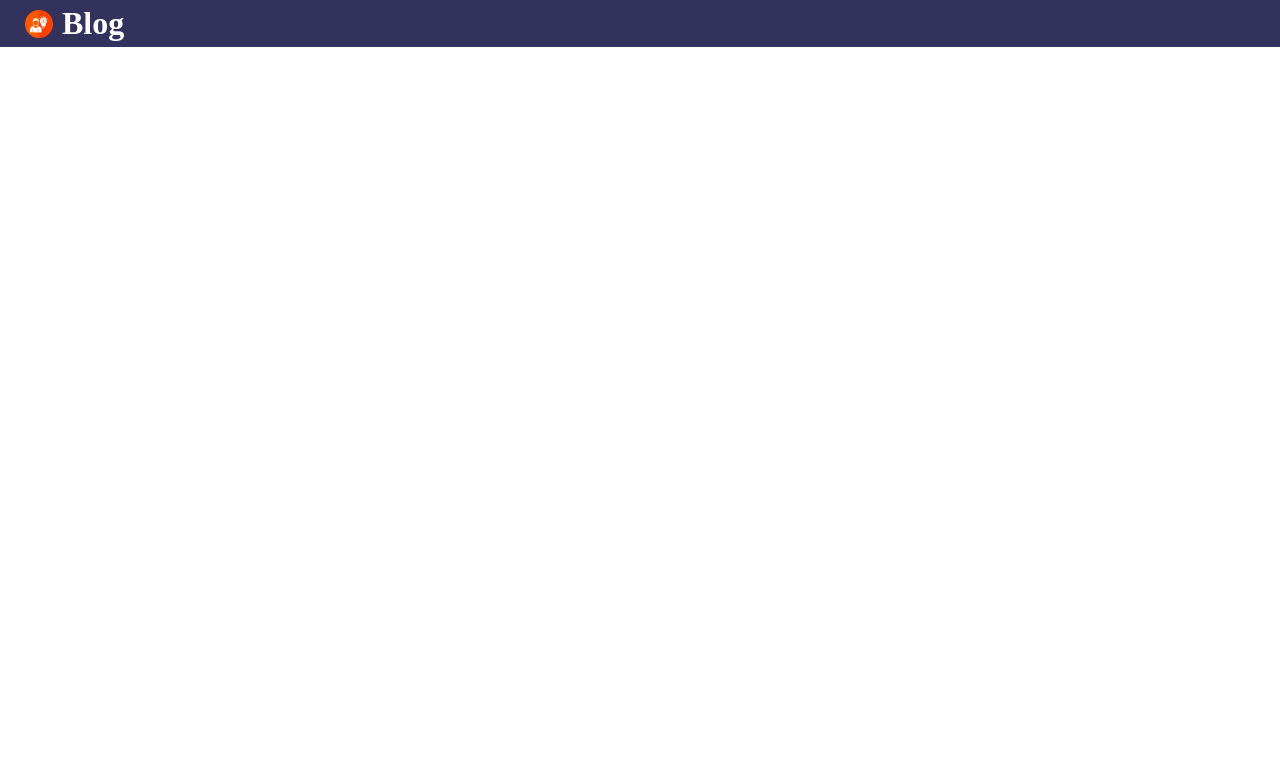
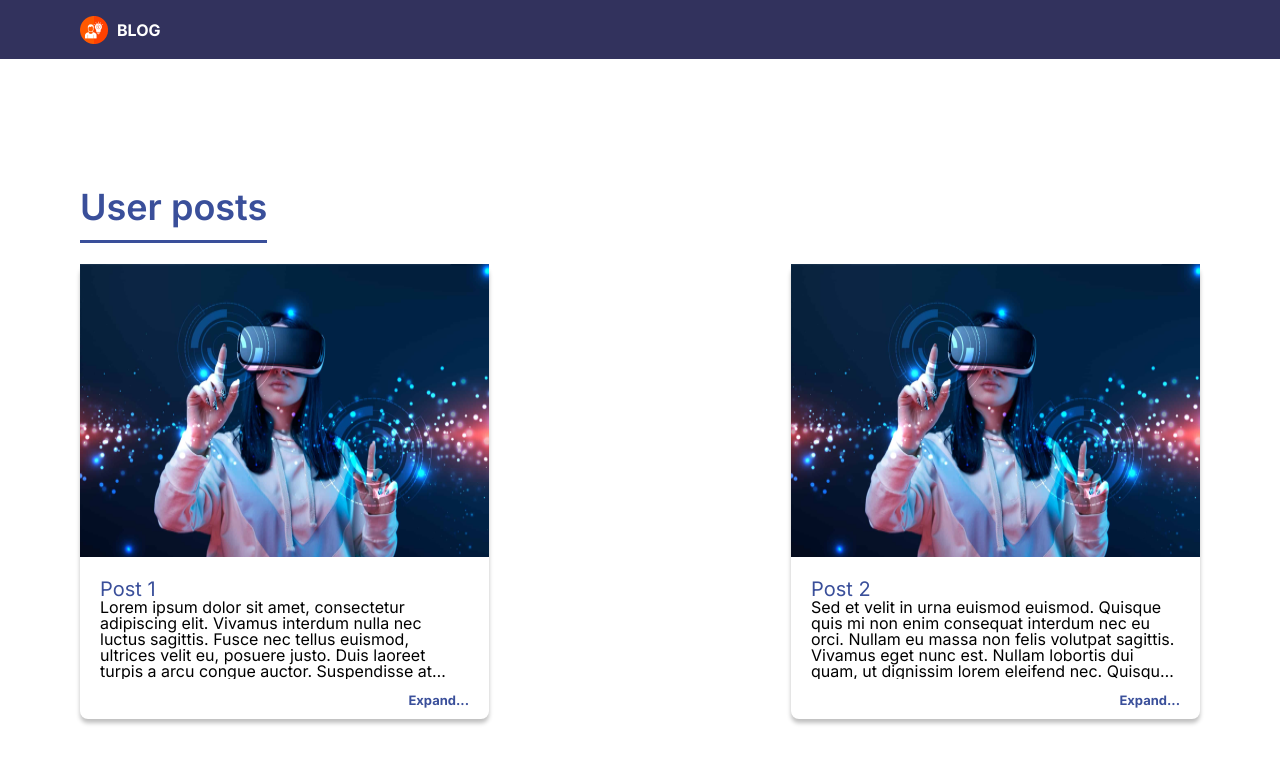
Before and after one commit to MatheuslMaschio/Desafio01_Compasso, a website: page index.html in a window 1280 px wide. Shown: the top 779 px of the page. Drawn offline with Linux system fonts and the light colour scheme.

Commit message:
fix: arquivos html e css

```diff
--- a/index.html
+++ b/index.html
@@ -5,15 +5,24 @@
     <meta name="viewport" content="width=device-width, initial-scale=1.0" />
     <meta http-equiv="X-UA-Compatible" content="ie=edge" />
     <title>ProjectManager</title>
-    <link rel="stylesheet" href="app.css" />
+    <link rel="stylesheet" href="/style/reset.css">
+    <link rel="stylesheet" href="/style/app.css" />
     <script src="dist/app.js" defer></script>
+
   </head>
   <body>
     <header class="header">
       <img src="/images/logomarca.png" alt="logo" class="img_logo_header">
-      <h1><span>Blog</span></h1>
+      <h1><span>BLOG</span></h1>
     </header>
 
+    <main>
+      <h1 class="title">User posts</h1>
+
+      <section class="card-container" id="card-container" onload="renderizar()">
+
+      </section>
+    </main>
 
   </body>
 </html>
--- /dev/null
+++ b/style/app.css
@@ -0,0 +1,136 @@
+@import url("https://fonts.googleapis.com/css2?family=Inter:wght@400;600;700&display=swap");
+
+* {
+  margin: 0;
+  padding: 0;
+  font-family: "Inter", sans-serif;
+}
+
+html,
+body {
+  width: 100%;
+  height: 100%;
+}
+
+main {
+  max-width: 100%;
+  margin-top: 59px;
+  padding-top: 108px;
+  padding-inline: 80px;
+  @media (max-width: 768px) {
+    padding-inline: 8px;
+  }
+}
+
+/* Header CSS */
+.header {
+  position: fixed;
+  top: 0;
+  left: 0;
+  width: 100%;
+  background: #32325d;
+  display: flex;
+  gap: 8px;
+  align-items: center;
+  padding-left: 80px;
+  height: 59px;
+  z-index: 10;
+}
+
+.header h1 {
+  color: white;
+  margin-left: 1px;
+  font-weight: bold;
+}
+
+.header img {
+  width: 28px;
+  height: 28px;
+}
+
+.title {
+  width: fit-content;
+  font-size: 36px;
+  font-weight: 600;
+  line-height: 20px;
+
+  color: #3A4F9A;
+  margin-top: 30px;
+  position: relative;
+}
+
+.title::before {
+  content: "";
+  position: absolute;
+  bottom: -26px;
+  left: 0;
+  width: 100%;
+  background: #3A4F9A;
+  height: 3px;
+}
+
+.expand {
+  margin-left: auto;
+  text-decoration: none;
+  color: #3A4F9A;
+  font-weight: 700;
+  font-size: 13px;
+}
+
+.link {
+  text-decoration: none;
+  color: inherit;
+}
+
+.card-container {
+  margin-top: 47px;
+  width: 100%;
+  align-items: center;
+  display: flex;
+  justify-content: space-between;
+  flex-wrap: wrap;
+  gap: 63px;
+}
+
+.card {
+  width: 409px;
+  height: 455px;
+  background-color: #fff;
+  box-sizing: border-box;
+  border-radius: 8px;
+  box-shadow: 0px 4px 4px 0px rgba(0, 0, 0, 0.25);
+  display: flex;
+  flex-direction: column;
+  padding-bottom: 20px;
+  cursor: pointer;
+}
+
+.post_image {
+  width: 100%;
+  height: 293px;
+}
+
+.post_content {
+  flex: 1;
+  display: flex;
+  flex-direction: column;
+  gap: 15px;
+  padding: 20px;
+  text-overflow: ellipsis;
+  -webkit-line-clamp: 4;
+  -webkit-box-orient: vertical;
+}
+
+.post_content p {
+  overflow: hidden;
+  text-overflow: ellipsis;
+  display: -webkit-box;
+  -webkit-line-clamp: 5; /* Adjust the number of lines you want to display */
+  -webkit-box-orient: vertical;
+}
+
+h2 {
+  color: #3A4F9A;
+  font-size: 20px;
+  font-weight: 500;
+}
--- /dev/null
+++ b/style/pageCard.css
@@ -0,0 +1,154 @@
+@import url("https://fonts.googleapis.com/css2?family=Inter:wght@400;600;700&display=swap");
+* {
+    margin: 0;
+    padding: 0;
+    font-family: "Inter", sans-serif;
+}
+
+main {
+    align-items: center;
+}
+
+.header {
+    position: fixed;
+    top: 0;
+    left: 0;
+    width: 100%;
+    background: #32325d;
+    display: flex;
+    gap: 8px;
+    align-items: center;
+    padding-left: 80px;
+    height: 59px;
+    z-index: 10;
+}
+
+.header img {
+    width: 28px;
+    height: 28px;
+}
+
+header h1 {
+    color: white;
+    margin-left: 1px;
+}
+
+.card-container {
+    margin-top: 70px;
+    width: 100%;
+    display: flex;
+    justify-content: center;
+    align-items: center
+}
+
+
+.card {
+    /* width: 95%;
+    max-width: 771px;
+    background-color: #fff;
+    /* display: flex; */
+    /* flex-direction: column; */
+    /* padding-bottom: 60px; */
+    /* box-sizing: border-box; */
+    /* border-radius: 8px; */
+    /* box-shadow: 0px 4px 4px 0px rgba(0, 0, 0, 0.25); */
+
+    width:95%;
+    padding-bottom: 60px;
+    max-width: 771px;
+    border-radius: 8px;
+    box-shadow: 0px 4px 4px 0px rgba(0, 0, 0, 0.25);
+}
+
+.post_content {
+    flex: 1;
+    display: flex;
+    flex-direction: column;
+    gap: 15px;
+    padding: 20px;
+    text-overflow: ellipsis
+}
+.post_image{
+    width: 100%;
+    height: 311.4px;
+    /* object-fit: cover; */
+}
+
+
+.post_content p {
+    overflow: hidden;
+    text-overflow: ellipsis;
+    display: -webkit-box;
+    -webkit-box-orient: vertical;
+    font-size: 13px;
+    font-weight: 300;
+    font-style: italic;
+    color:  #575757;
+    padding-left:54px ;
+    padding-right: 40px;
+    padding-bottom: 20px;
+}
+
+.post_content h2{
+    color: #3a4f9a;
+    padding-top: 20px;
+    margin-bottom: 19.92px;
+    font-weight: 500 ;
+    font-size: 20px;
+    padding-left:54px ;
+}
+
+
+.card-comment {
+    box-sizing: border-box;
+    display: flex;
+    flex-direction: column;
+    margin: 0 auto;
+    margin-top: 70px;
+    justify-content: left;
+    align-items:left;
+    max-width: 771px;
+    width: 95%;
+    padding-left: 54px;
+    background-color: #FFFFFF;
+    box-shadow: 0px 4px 4px 0px rgba(0, 0, 0, 0.25);
+    padding-right: 54px;
+
+}
+
+.title {
+    color: #3a4f9a;
+    font-size: 16px;
+    font-weight: 600;
+}
+i {
+    color:#575757;
+    font-size: 16px;
+    font-weight: 200;
+}
+li{
+    margin-top: 15px;
+    margin-bottom: 15px;
+    list-style: none;
+}
+
+
+.btn{
+    position: absolute ;
+    border-radius: 100%;
+    background-color: #32325d;
+    left: 34px;
+    top: 82px;
+    width: 75px;
+    height: 75px;
+    border: none;
+    cursor: pointer;
+    display: flex;
+    align-items: center;
+    justify-content: center;
+}
+
+.icon-btn{
+    width: 49px;
+    height: 49px;
+}
--- /dev/null
+++ b/style/reset.css
@@ -0,0 +1,49 @@
+/* http://meyerweb.com/eric/tools/css/reset/
+   v2.0 | 20110126
+   License: none (public domain)
+*/
+
+@import url("https://fonts.googleapis.com/css2?family=Inter:wght@400;600;700&display=swap");
+html, body, div, span, applet, object, iframe,
+h1, h2, h3, h4, h5, h6, p, blockquote, pre,
+a, abbr, acronym, address, big, cite, code,
+del, dfn, em, img, ins, kbd, q, s, samp,
+small, strike, strong, sub, sup, tt, var,
+b, u, i, center,
+dl, dt, dd, ol, ul, li,
+fieldset, form, label, legend,
+table, caption, tbody, tfoot, thead, tr, th, td,
+article, aside, canvas, details, embed,
+figure, figcaption, footer, header, hgroup,
+menu, nav, output, ruby, section, summary,
+time, mark, audio, video {
+	margin: 0;
+	padding: 0;
+	border: 0;
+	font-size: 100%;
+	vertical-align: baseline;
+	font-family: "Inter", sans-serif;
+}
+/* HTML5 display-role reset for older browsers */
+article, aside, details, figcaption, figure,
+footer, header, hgroup, menu, nav, section {
+	display: block;
+}
+body {
+	line-height: 1;
+}
+ol, ul {
+	list-style: none;
+}
+blockquote, q {
+	quotes: none;
+}
+blockquote:before, blockquote:after,
+q:before, q:after {
+	content: '';
+	content: none;
+}
+table {
+	border-collapse: collapse;
+	border-spacing: 0;
+}
```
Also changed, not shown: pages/pageCard.html (added, +33 -0 lines), images/btnIcon.png (added), images/postPageCard.png (added).
